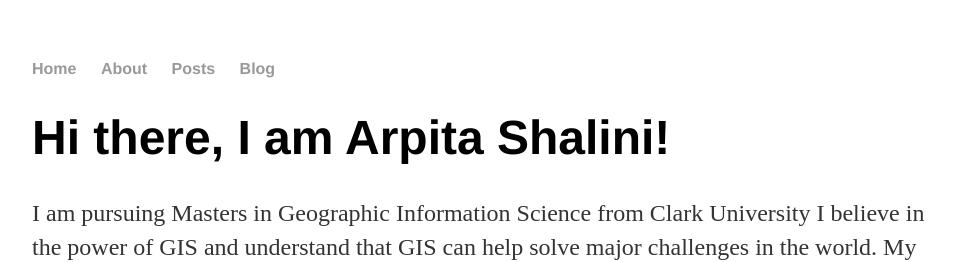
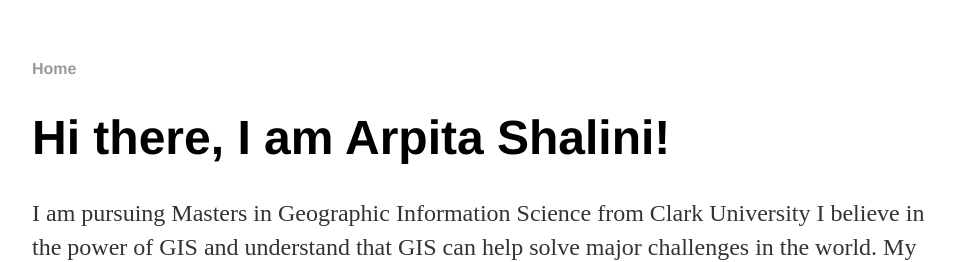
Before and after one commit to ARPITASHALINI/arpitashalini.github.io, a Jekyll site: the page built from index.html, in a window 1280 px wide. Shown: the top 262 px of the page, without its empty margins (160-1114 px from the left). Built offline with Jekyll 4.4.1, drawn with Linux system fonts in a browser that asks for light colours.

Commit message:
Update default.html

```diff
--- a/_layouts/default.html
+++ b/_layouts/default.html
@@ -9,9 +9,7 @@
 		<nav>
     		<ul>
         		<li><a href="/">Home</a></li>
-	        	<li><a href="/about">About</a></li>
-        		<li><a href="/_posts">Posts</a></li>
-        		<li><a href="/blog">Blog</a></li>
+
     		</ul>
 		</nav>
 		<div class="container">
```
